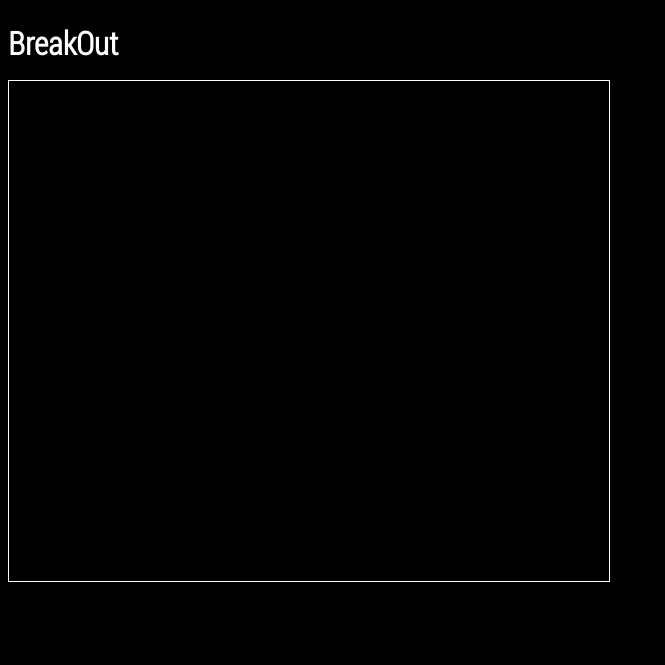
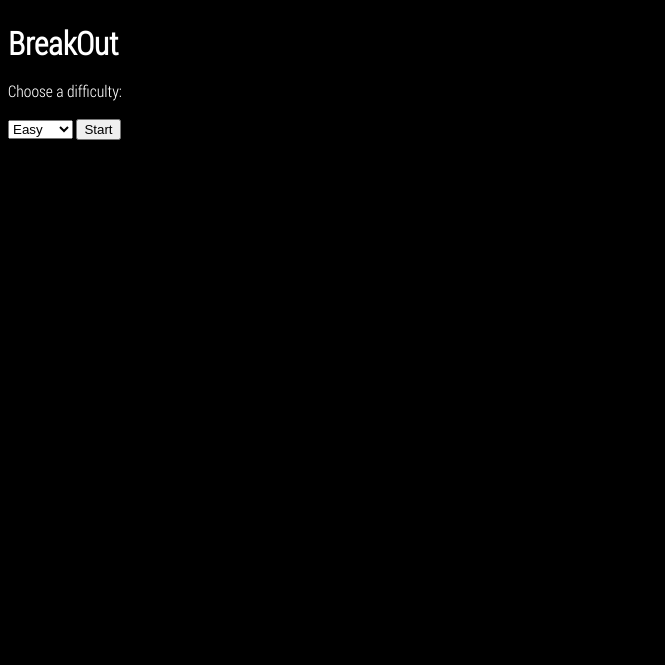
Before and after one commit to simonoppowa/BreakoutGameJS, a plain HTML site: page index.html in a window 1280 px wide. Shown: the whole page, without its empty margins (0-665 px from the left). Drawn offline with Linux system fonts and the light colour scheme.

Commit message:
added difficulty selection to html index

```diff
--- a/index.html
+++ b/index.html
@@ -9,14 +9,23 @@
 
 <body>
 	<h1>BreakOut</h1>
-	<p id="canvas">
-		<canvas id="breakoutcanvas" width="600" height="500"></canvas>
+    <div id = "mode">
+        <p>Choose a difficulty:</p>
+        <select class="modedropdown">
+            <option value="1">Easy</option>
+            <option value="2">Normal</option>
+            <option value="3">Hard</option>
+        </select>
+        <button type="button" id="modebutton" >Start</button>
+    </div>
+	<p id="canvas"><canvas id="breakoutcanvas" width="600" height="500"></canvas>
 	</p>
 	<script src="app/gameobjects/Ball.js"></script>
 	<script src="app/gameobjects/Paddle.js"></script>
 	<script src="app/gameobjects/Brick.js"></script>
 	<script src="app/collisionChecker.js"></script>
 	<script src="app/BreakOutGame.js"></script>
+    <script src="app/Mode.js"></script>
 </body>
 
 </html>
```
